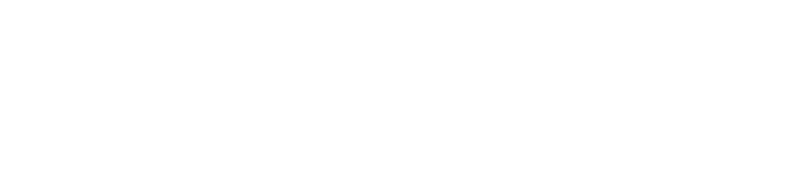
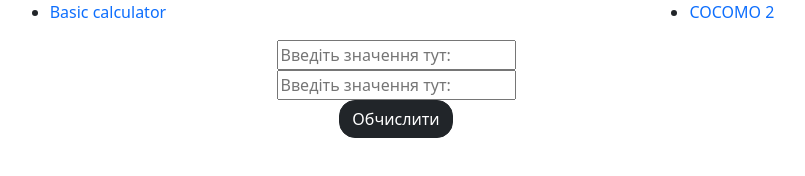
Before and after one commit to LostHopes/COCOMO-calc, a plain HTML site: page index.html in a window 1280 px wide. Shown: the whole page, without its empty margins (244-1049 px from the left). Drawn offline with nearby package versions, Linux system fonts and the light colour scheme.

Commit message:
added input elements and bootstrap

```diff
--- a/index.html
+++ b/index.html
@@ -1,11 +1,35 @@
 <!DOCTYPE html>
 <html lang="en">
+
 <head>
     <meta charset="UTF-8">
     <meta name="viewport" content="width=device-width, initial-scale=1.0">
     <title>COCOMO калькулятор</title>
+    <script src="/js/index.js"></script>
+    <link href="https://cdn.jsdelivr.net/npm/bootstrap@5.3.2/dist/css/bootstrap.min.css" rel="stylesheet"
+        integrity="sha384-T3c6CoIi6uLrA9TneNEoa7RxnatzjcDSCmG1MXxSR1GAsXEV/Dwwykc2MPK8M2HN" crossorigin="anonymous">
+    <script src="https://cdn.jsdelivr.net/npm/bootstrap@5.3.2/dist/js/bootstrap.bundle.min.js"
+        integrity="sha384-C6RzsynM9kWDrMNeT87bh95OGNyZPhcTNXj1NW7RuBCsyN/o0jlpcV8Qyq46cDfL"
+        crossorigin="anonymous"></script>
 </head>
+
 <body>
+    <header>
+        <nav>
+            <ul class="d-flex justify-content-around">
+                <li><a class="text-decoration-none" href="#">Basic calculator</a></li>
+                <li><a class="text-decoration-none" href="#">COCOMO 2</a></li>
+            </ul>
+        </nav>
+    </header>
 
+    <div class="d-flex justify-content-center flex-column align-items-center">
+        <input type="text" placeholder="Введіть значення тут: ">
+        <input type="text" placeholder="Введіть значення тут: ">
+        <input type="button" value="Обчислити" class="btn btn-dark text-white rounded-4">
+    </div>
+
+    <footer></footer>
 </body>
+
 </html>
```
